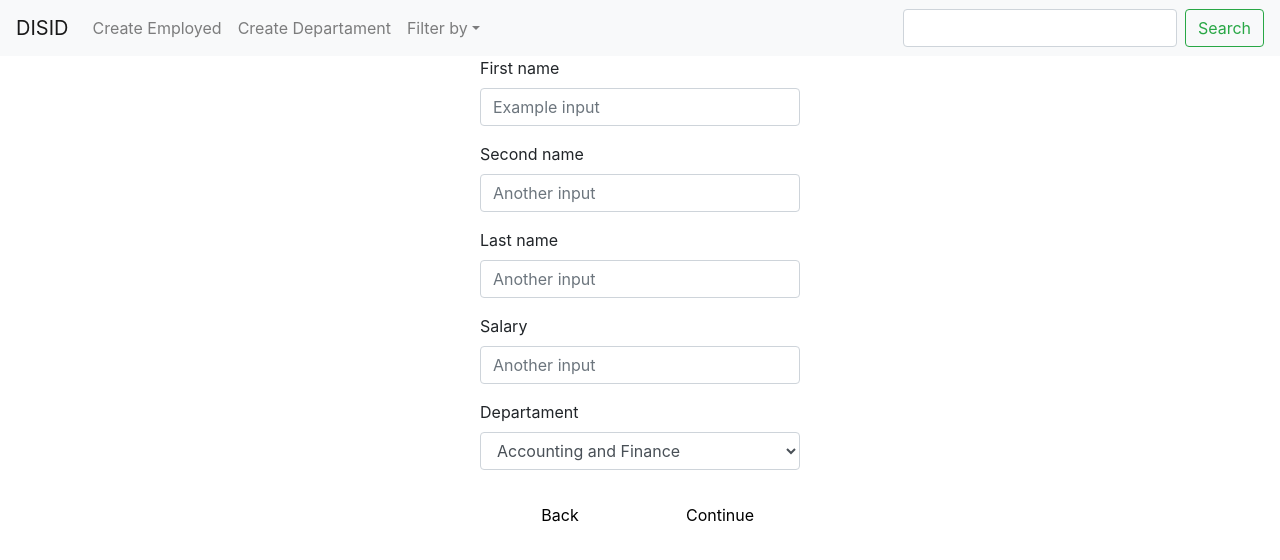
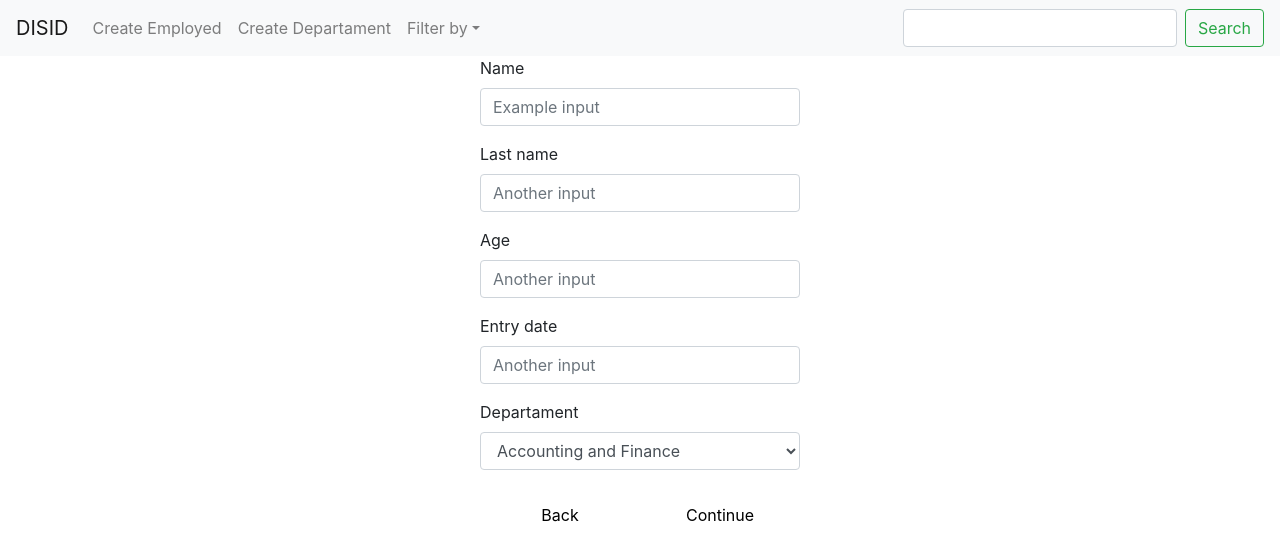
Before and after one commit to inegas/disid, an Angular app in the folder disidApp/: page /addEmployed in a window 1280 px wide. Shown: the top 560 px of the page. Built offline with nearby package versions, Linux system fonts and the light colour scheme.

Commit message:
More visual changes

```diff
--- a/disidApp/src/app/components/disid-employed-view/disid-employed-view.component.html
+++ b/disidApp/src/app/components/disid-employed-view/disid-employed-view.component.html
@@ -1,22 +1,12 @@
 <div class="divSize">
   <form>
     <div class="form-group">
-      <label for="formGroupExampleInput">First name</label>
+      <label for="formGroupExampleInput">Name</label>
       <input
         type="text"
         class="form-control inputSize"
         id="formGroupExampleInput"
         placeholder="Example input"
-        maxlength="30"
-      />
-    </div>
-    <div class="form-group">
-      <label for="formGroupExampleInput2">Second name</label>
-      <input
-        type="text"
-        class="form-control inputSize"
-        id="formGroupExampleInput2"
-        placeholder="Another input"
         maxlength="30"
       />
     </div>
@@ -31,7 +21,17 @@
       />
     </div>
     <div class="form-group">
-      <label for="formGroupExampleInput2">Salary</label>
+      <label for="formGroupExampleInput2">Age</label>
+      <input
+        type="text"
+        class="form-control inputSize"
+        id="formGroupExampleInput2"
+        placeholder="Another input"
+        maxlength="30"
+      />
+    </div>
+    <div class="form-group">
+      <label for="formGroupExampleInput2">Entry date</label>
       <input
         type="text"
         class="form-control inputSize"
```
